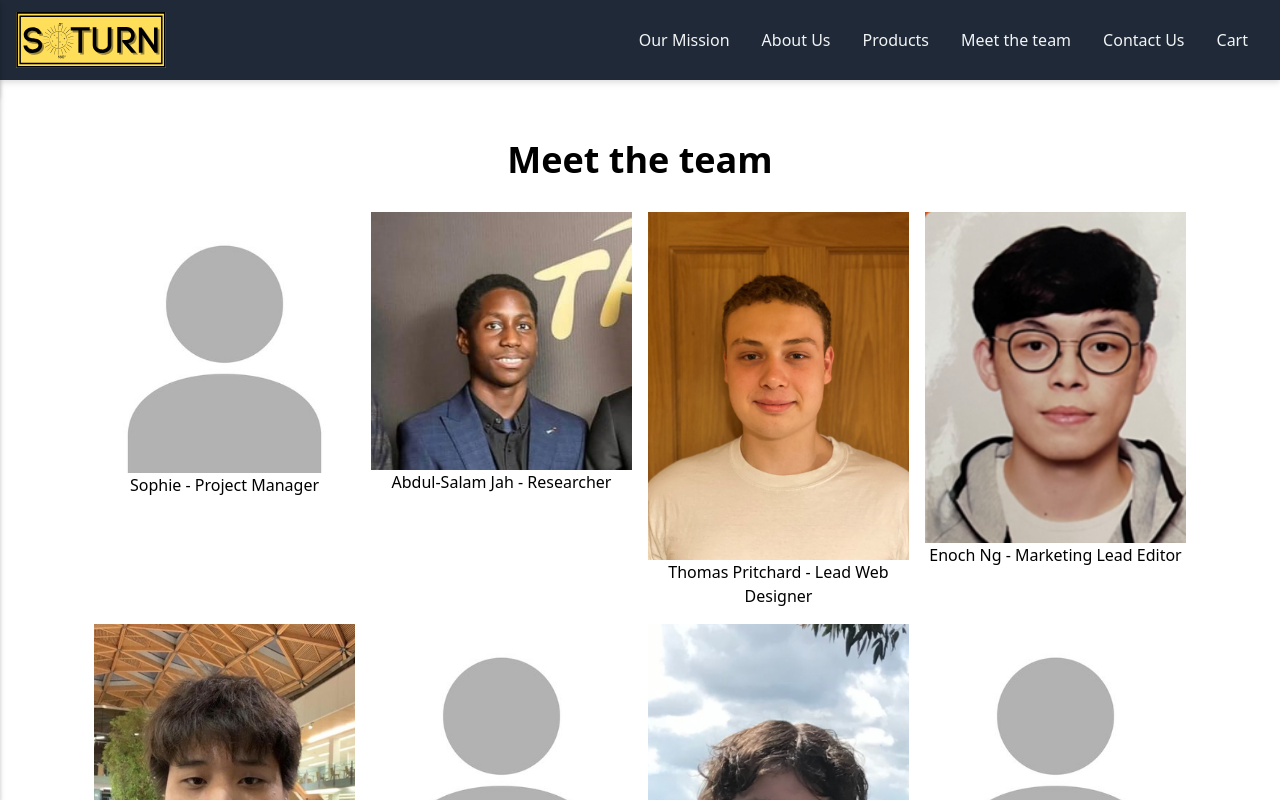
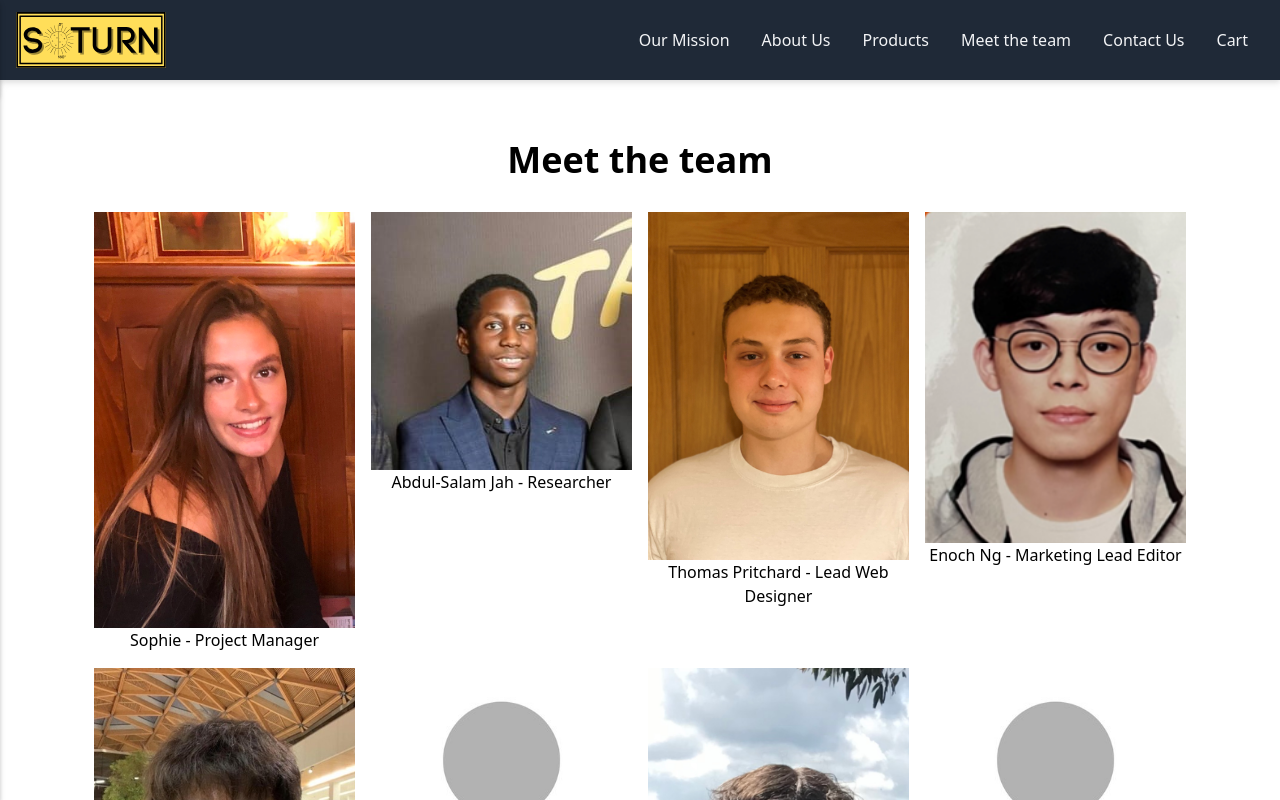
Before and after one commit to Thomas13702/solar_panel_website, a Next.js app: page /meetTeam in a window 1280 px wide. Shown: the top 800 px of the page. Built offline with nearby package versions, Linux system fonts and the light colour scheme.

Commit message:
Added sophie

```diff
--- a/src/pages/meetTeam.js
+++ b/src/pages/meetTeam.js
@@ -3,7 +3,7 @@ import Image from "next/image";
 import React from "react";
 
 const photos = [
-  { src: "/default.jpg", caption: "Sophie - Project Manager" },
+  { src: "/sophie.png", caption: "Sophie - Project Manager" },
   { src: "/Abdul.jpg", caption: "Abdul-Salam Jah - Researcher" },
   { src: "/Tom.jpg", caption: "Thomas Pritchard - Lead Web Designer" },
   { src: "/Enoch.png", caption: "Enoch Ng - Marketing Lead Editor" },
```
Also changed, not shown: public/sophie.png (added).
